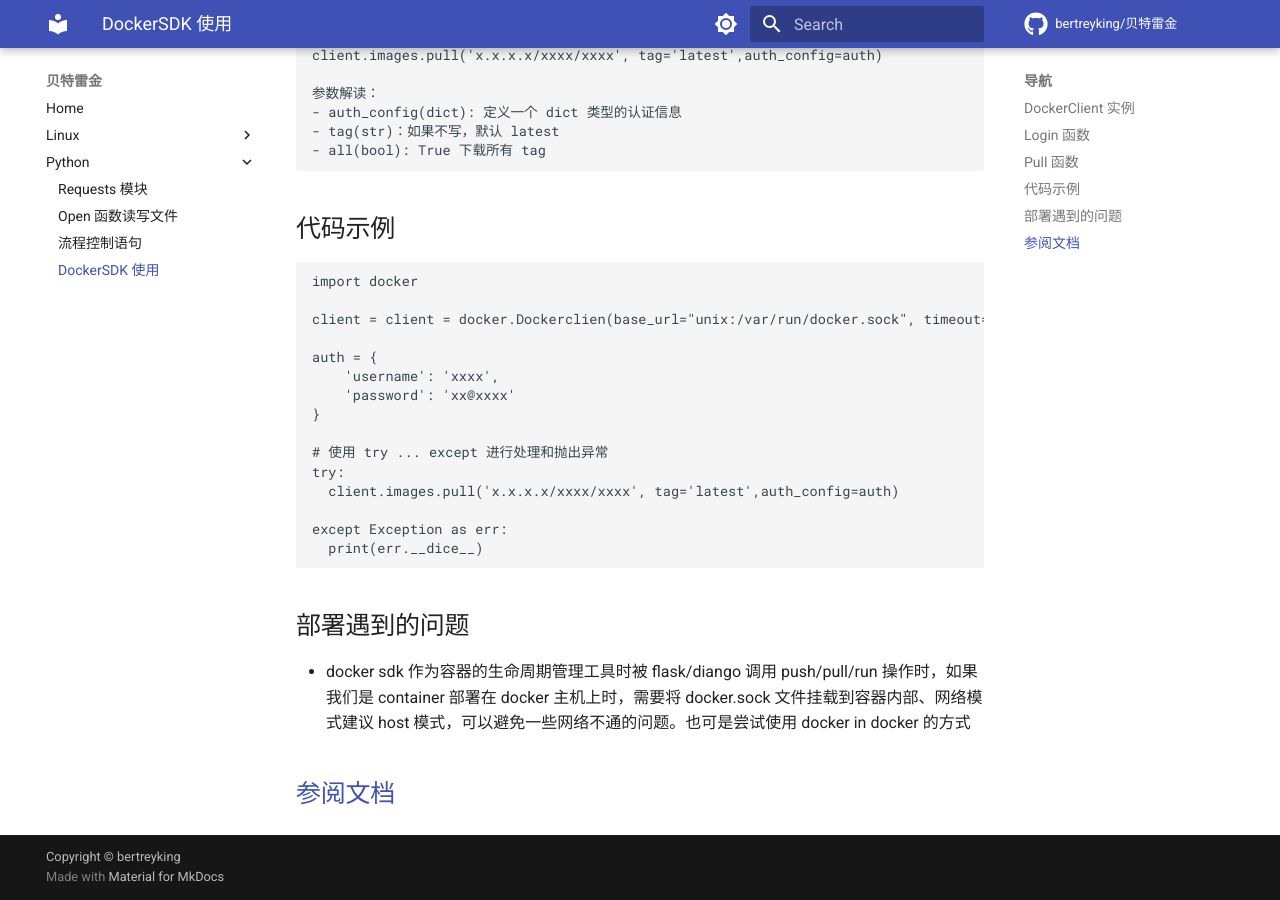
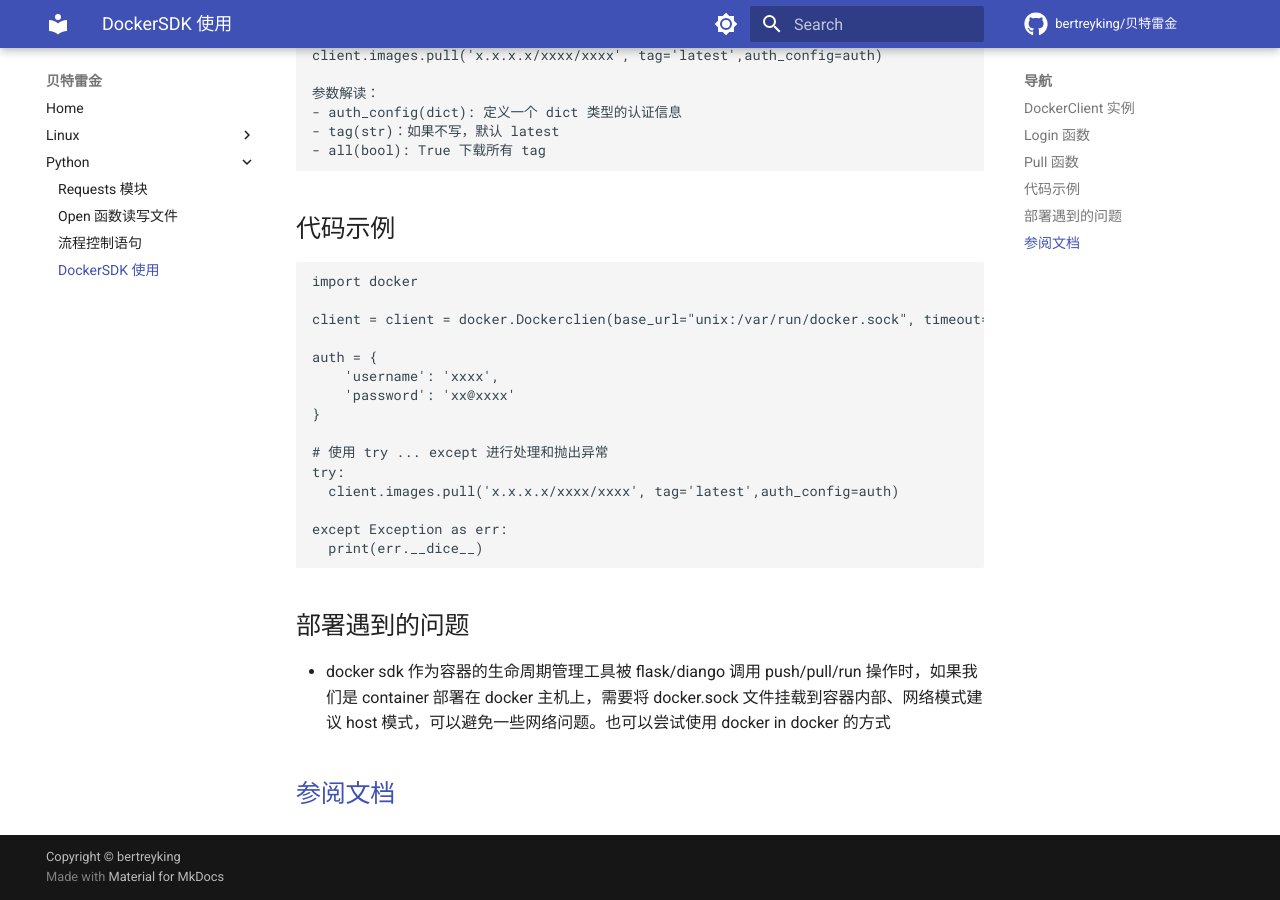
Before and after one commit to bertreyking/bertreyking.github.io, an MkDocs documentation site: the page built from docs/docker_sdk_used.md, in a window 1280 px wide and 900 px high, scrolled down 971 px. Built offline with MkDocs 1.6.1 and Material for MkDocs 9.7.7, drawn with Linux system fonts in a browser that asks for light colours; comment, search, counter and statistics services are not loaded.

Commit message:
update dockresdk

```diff
--- a/docs/docker_sdk_used.md
+++ b/docs/docker_sdk_used.md
@@ -72,6 +72,6 @@
 
 ## 部署遇到的问题
 
-- docker sdk 作为容器的生命周期管理工具时被 flask/diango 调用 push/pull/run 操作时，如果我们是 container 部署在 docker 主机上时，需要将 docker.sock 文件挂载到容器内部、网络模式建议 host 模式，可以避免一些网络不通的问题。也可是尝试使用 docker in docker 的方式
+- docker sdk 作为容器的生命周期管理工具被 flask/diango 调用 push/pull/run 操作时，如果我们是 container 部署在 docker 主机上，需要将 docker.sock 文件挂载到容器内部、网络模式建议 host 模式，可以避免一些网络问题。也可以尝试使用 docker in docker 的方式
 
 ## [参阅文档](https://docker-py.readthedocs.io/en/stable/index.html)
```
